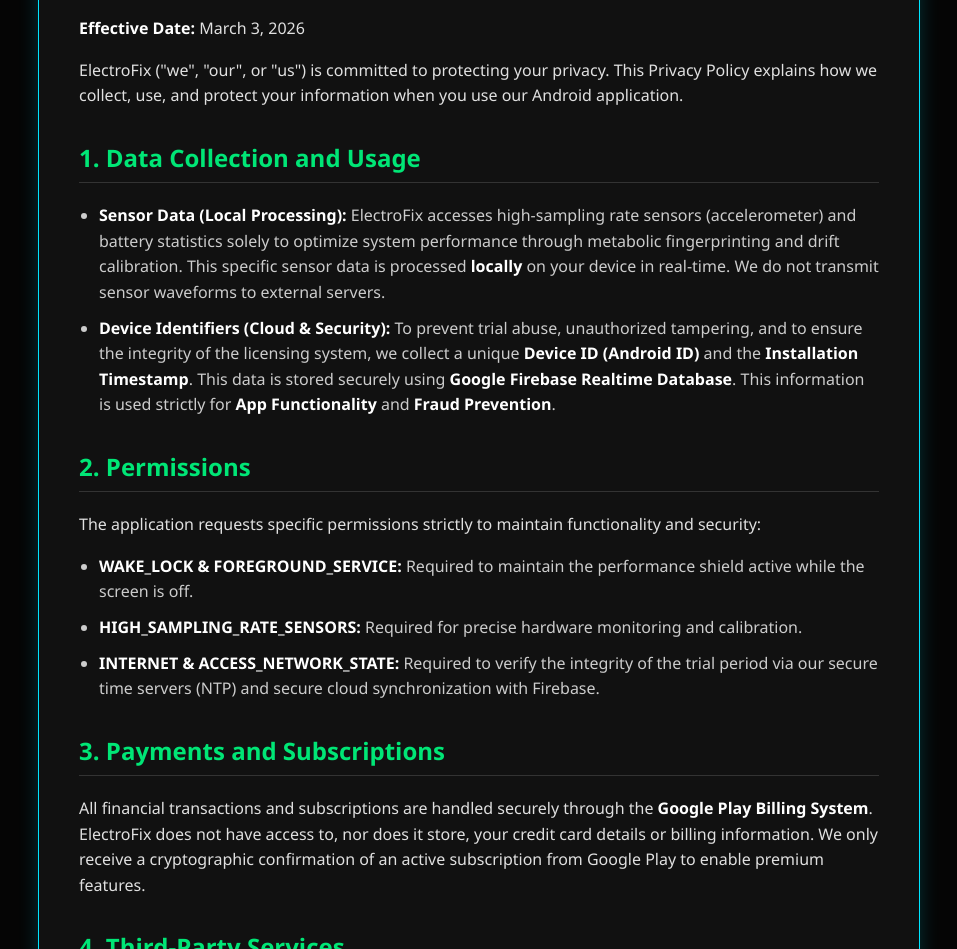
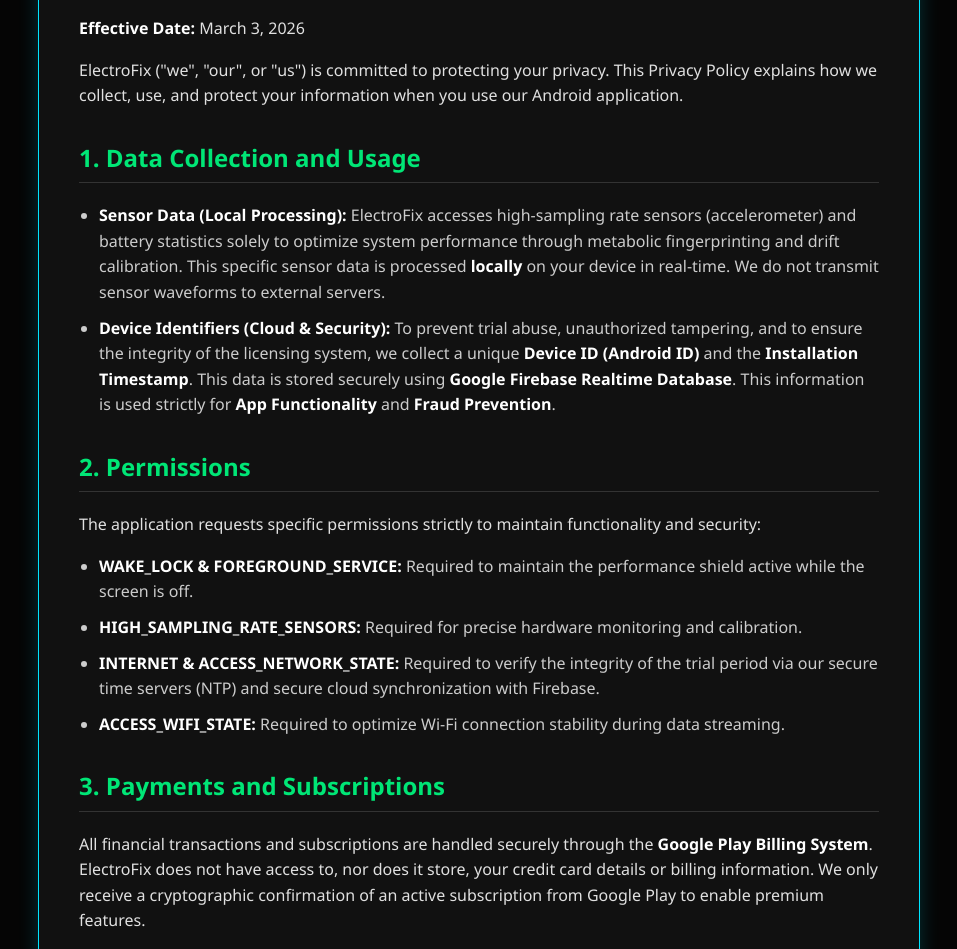
Before and after one commit to ElectroFix-Soft/electrofix-legal, a plain HTML site: page index.html in a window 1280 px wide. Shown: the part 151-1100 px from the top of the page, without its empty margins (161-1118 px from the left). Drawn offline with Linux system fonts and the light colour scheme.

Commit message:
index.html

```diff
--- a/index.html
+++ b/index.html
@@ -77,6 +77,7 @@
             <li><strong>WAKE_LOCK & FOREGROUND_SERVICE:</strong> Required to maintain the performance shield active while the screen is off.</li>
             <li><strong>HIGH_SAMPLING_RATE_SENSORS:</strong> Required for precise hardware monitoring and calibration.</li>
             <li><strong>INTERNET & ACCESS_NETWORK_STATE:</strong> Required to verify the integrity of the trial period via our secure time servers (NTP) and secure cloud synchronization with Firebase.</li>
+            <li><strong>ACCESS_WIFI_STATE:</strong> Required to optimize Wi-Fi connection stability during data streaming.</li>
         </ul>
 
         <h2>3. Payments and Subscriptions</h2>
```
